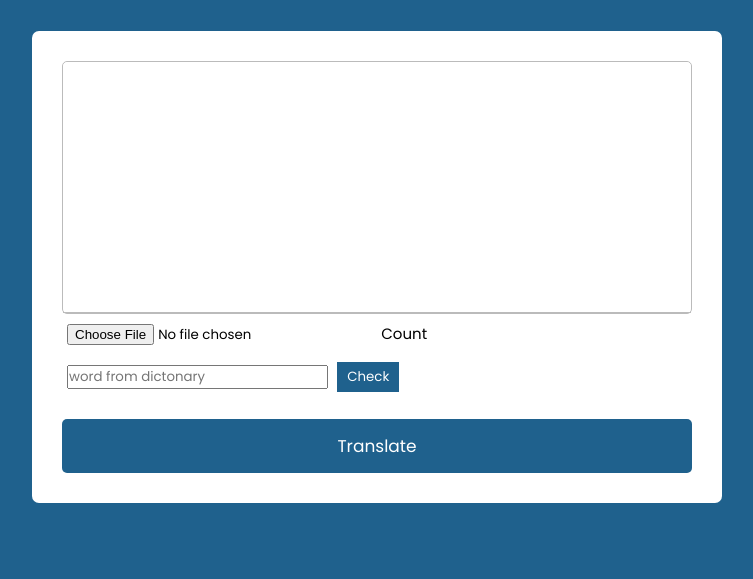
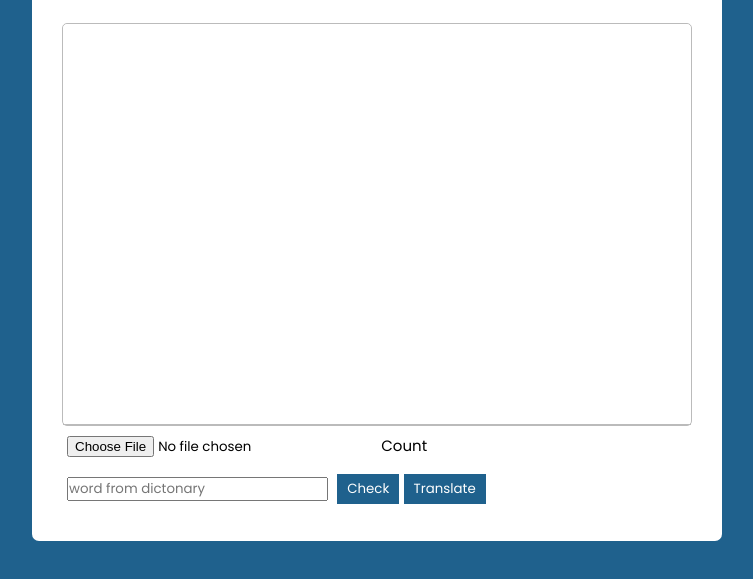
Before and after one commit to Narmadha27/English-to-French, a plain HTML site: page Project/Template/index.html in a window 1280 px wide. Shown: the part 177-756 px from the top of the page, without its empty margins (263-1016 px from the left). Drawn offline with Linux system fonts and the light colour scheme.

Commit message:
Update style.css

```diff
--- a/Project/Static/CSS/style.css
+++ b/Project/Static/CSS/style.css
@@ -32,8 +32,8 @@ h1{
     display: flex;
     border-bottom: 1px solid #bbb;
 }
-.text-input textarea{
-    height: 250px;
+.wrapper .text-input textarea{
+    height: 400px;
     width: 100%;
     border: none;
     outline: none;
@@ -56,7 +56,7 @@ h1{
     padding: 5px 10px 5px 10px;
     cursor: pointer;
 }
-.container #btnsearch{
+.container #btntranslate{
     width: 100%;
     padding: 14px;
     margin-top: 20px;
```
